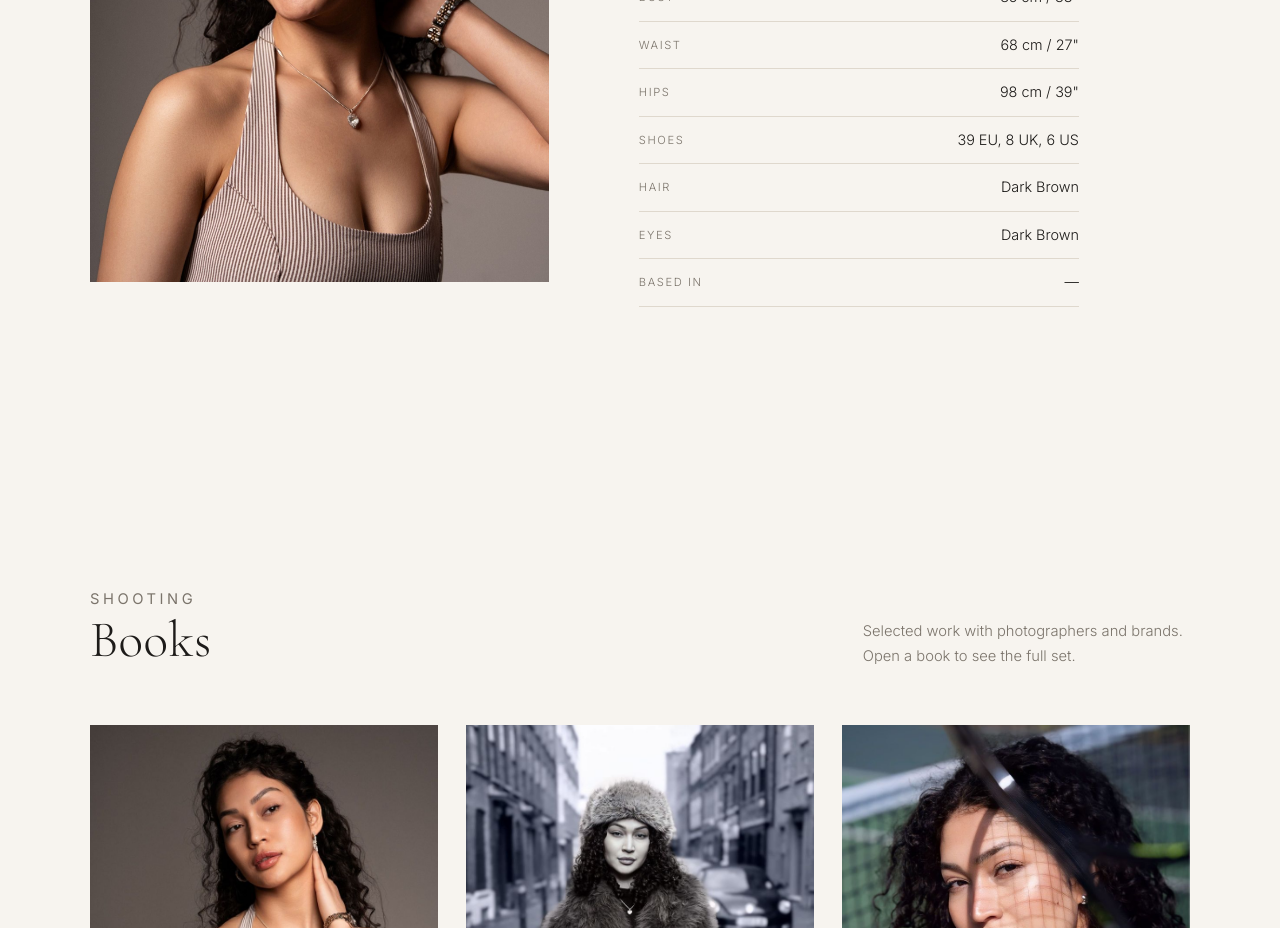
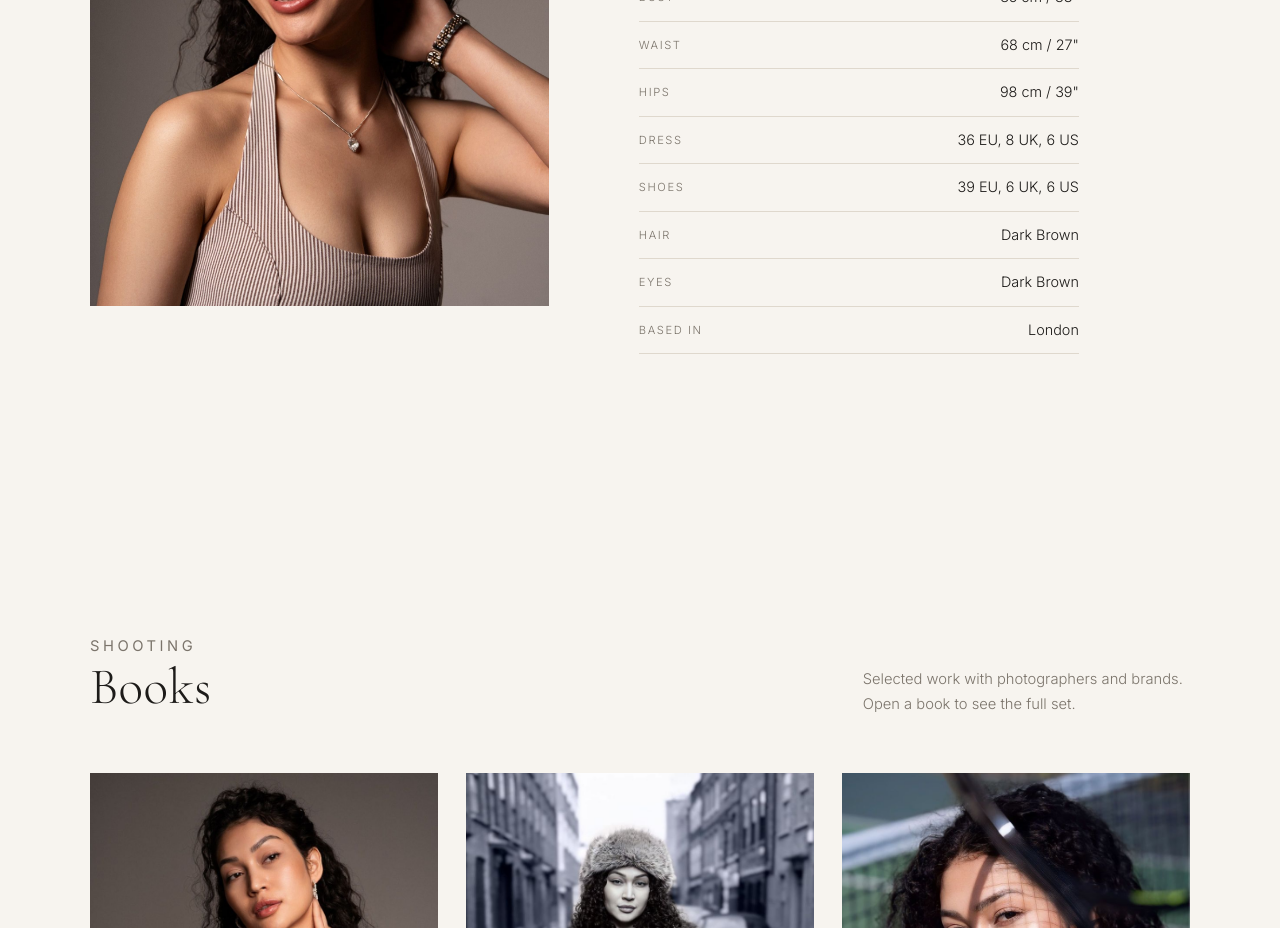
Before and after one commit to thommy-scelby/nigina-site, a React (Vite) app: page / in a window 1280 px wide. Shown: the part 1160-2088 px from the top of the page. Built offline with nearby package versions, Linux system fonts and the light colour scheme.

Commit message:
Update site.js

```diff
--- a/src/data/site.js
+++ b/src/data/site.js
@@ -66,10 +66,11 @@ export const site = {
     ['Bust', '85 cm / 33"'],
     ['Waist', '68 cm / 27"'],
     ['Hips', '98 cm / 39"'],
-    ['Shoes', '39 EU, 8 UK, 6 US'],
+    ['Dress', '36 EU, 8 UK, 6 US'],
+    ['Shoes', '39 EU, 6 UK, 6 US'],
     ['Hair', 'Dark Brown'],
     ['Eyes', 'Dark Brown'],
-    ['Based in', '—'],
+    ['Based in', 'London'],
   ],
 
   // Shooting: each book has a cover (its first frame), a title, a credit line and its frames.
```
